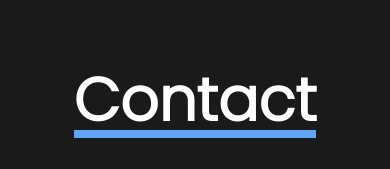
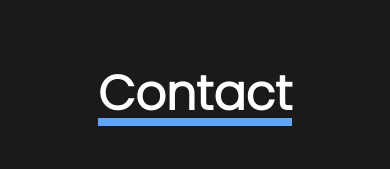
Before and after one commit to Joksa132/portfolio, a Next.js app: page / in a window 390 px wide. Shown: the part 3836-4005 px from the top of the page. Built offline with nearby package versions, Linux system fonts and the light colour scheme.

Commit message:
make contact section responsive

```diff
--- a/components/Sections/ContactSection.tsx
+++ b/components/Sections/ContactSection.tsx
@@ -39,8 +39,8 @@ export default function ContactSection({ sectionRefs, setActiveLink }: Props) {
   return (
     <section className='flex flex-col justify-between' id='contact' ref={sectionRefs.contact}>
       <div className='flex flex-col items-center'>
-        <h2 className='text-6xl mt-20 border-b-8 border-blue-400 font-bold'>Contact</h2>
-        <form ref={formRef} onSubmit={handleEmailSubmit} className='flex flex-col items-center gap-2 mt-10 w-1/4'>
+        <h2 className='text-6xl mt-20 border-b-8 border-blue-400 font-bold max-[550px]:text-5xl'>Contact</h2>
+        <form ref={formRef} onSubmit={handleEmailSubmit} className='flex flex-col items-center gap-2 mt-10 w-1/4 max-xl:w-1/3 max-lg:w-2/4 max-[550px]:w-3/4'>
           <div className="flex flex-col w-full gap-1">
             <label htmlFor="user_name">Name *</label>
             <input
```
